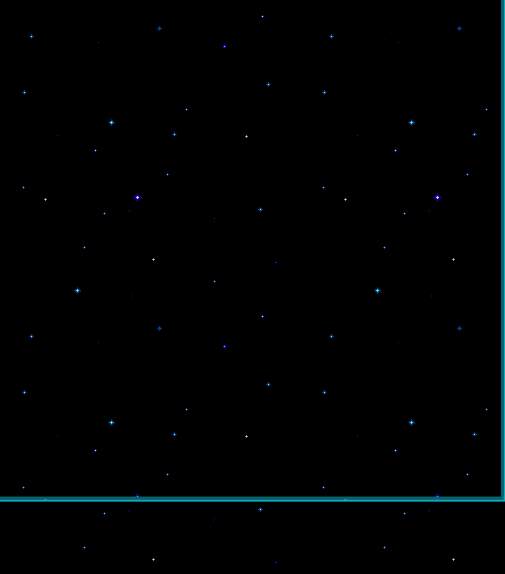
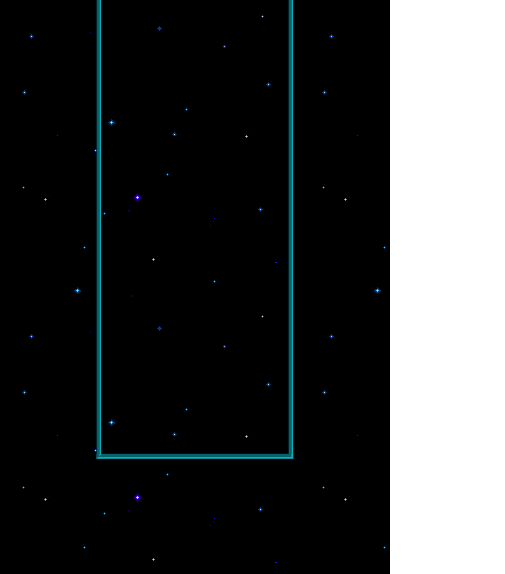
Before and after one commit to TheBozzz34/retro-site, a website built with Parcel: page index.html in a window 390 px wide. Shown: the part 231-805 px from the top of the page, 505 px wide, since content can reach past the window. Built offline with nearby package versions, Linux system fonts and the light colour scheme.

Commit message:
make main div responsive

```diff
--- a/css/main.css
+++ b/css/main.css
@@ -2,8 +2,8 @@
    Base styles: opinionated defaults
    ========================================================================== */
 :root {
-  --card-height: 70vh;
-  --card-width: calc(var(--card-height) / 1);
+  --card-height: 60%;
+  --card-width: calc(var(--card-height) / 1.4);
 }
 
 
```
